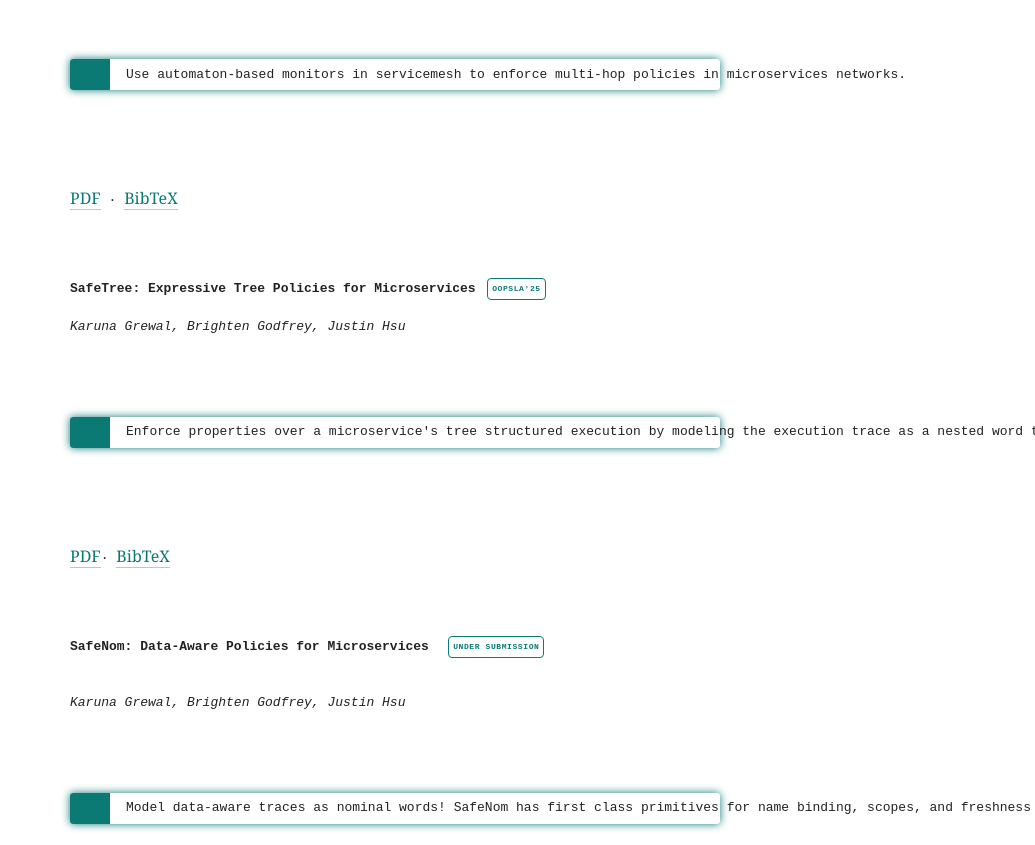
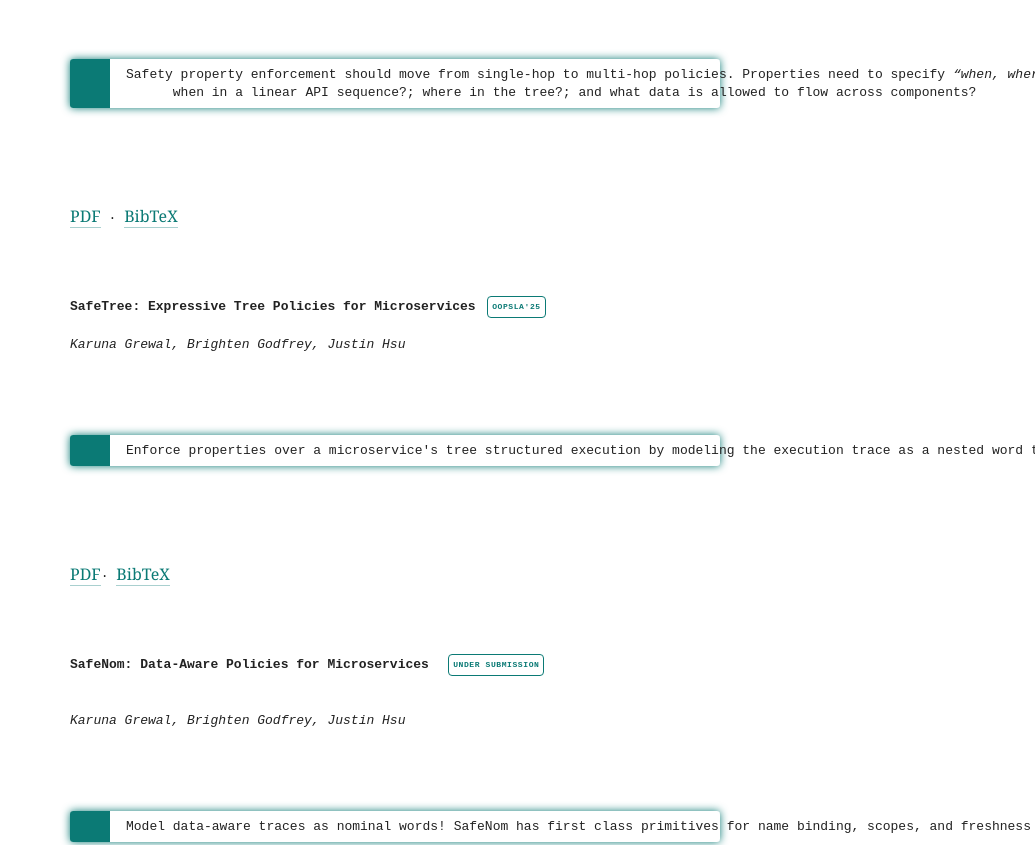
Before and after one commit to aakp10/safet-monitor, a plain HTML site: page index.html in a window 1280 px wide. Shown: the part 1946-2791 px from the top of the page, without its empty margins (245-1280 px from the left). Drawn offline with Linux system fonts and the light colour scheme.

Commit message:
what, when, where

```diff
--- a/index.html
+++ b/index.html
@@ -97,7 +97,8 @@ use across industry. More details can be found in the following papers:
 <br>
 _Karuna Grewal, Brighten Godfrey, Justin Hsu_
 !!! note
-      Use automaton-based monitors in servicemesh to enforce multi-hop policies in microservices networks.
+      Safety property enforcement should move from single-hop to multi-hop policies. Properties need to specify _"when, where, and what?"_ constraints on the execution trace:
+      when in a linear API sequence?; where in the tree?; and what data is allowed to flow across components?
 [PDF](https://dl.acm.org/doi/10.1145/3626111.3628181) &middot; [BibTeX](#)
 
 **SafeTree: Expressive Tree Policies for Microservices** <span class="venue">OOPSLA'25</span><br>
@@ -176,6 +177,7 @@ Apache&nbsp;2.0 license.
 
 * [Justin Hsu](https://www.justinhsu.net/), Cornell University&middot; [Google Scholar](https://scholar.google.com/citations?user=HsfKE0sAAAAJ&hl=en) &middot; [LinkedIn](#)
 
+* [Umang Mathur](https://umangmathur.org/), National University of Singapore&middot; [Google Scholar](https://scholar.google.com/citations?user=6rB8UjgAAAAJ&hl=en) &middot; [LinkedIn](https://sg.linkedin.com/in/umathur16)
 
 
 <!-- Markdeep -->
```
